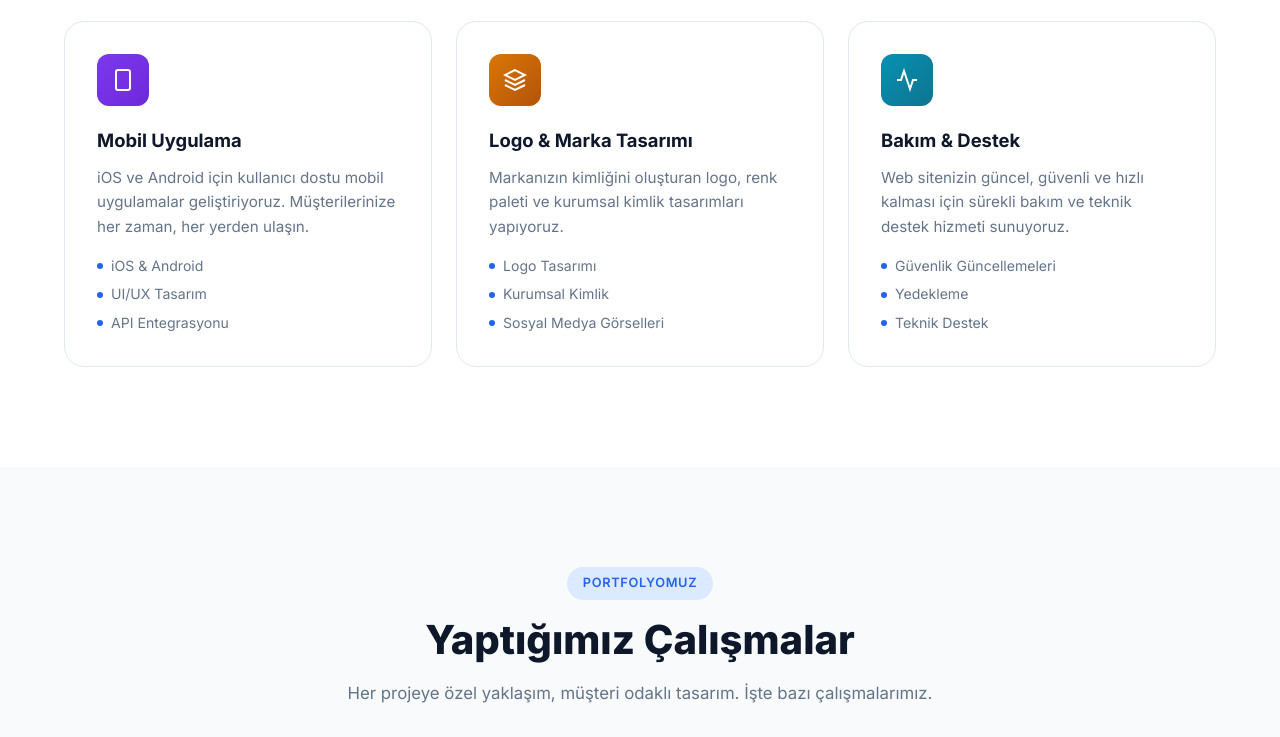
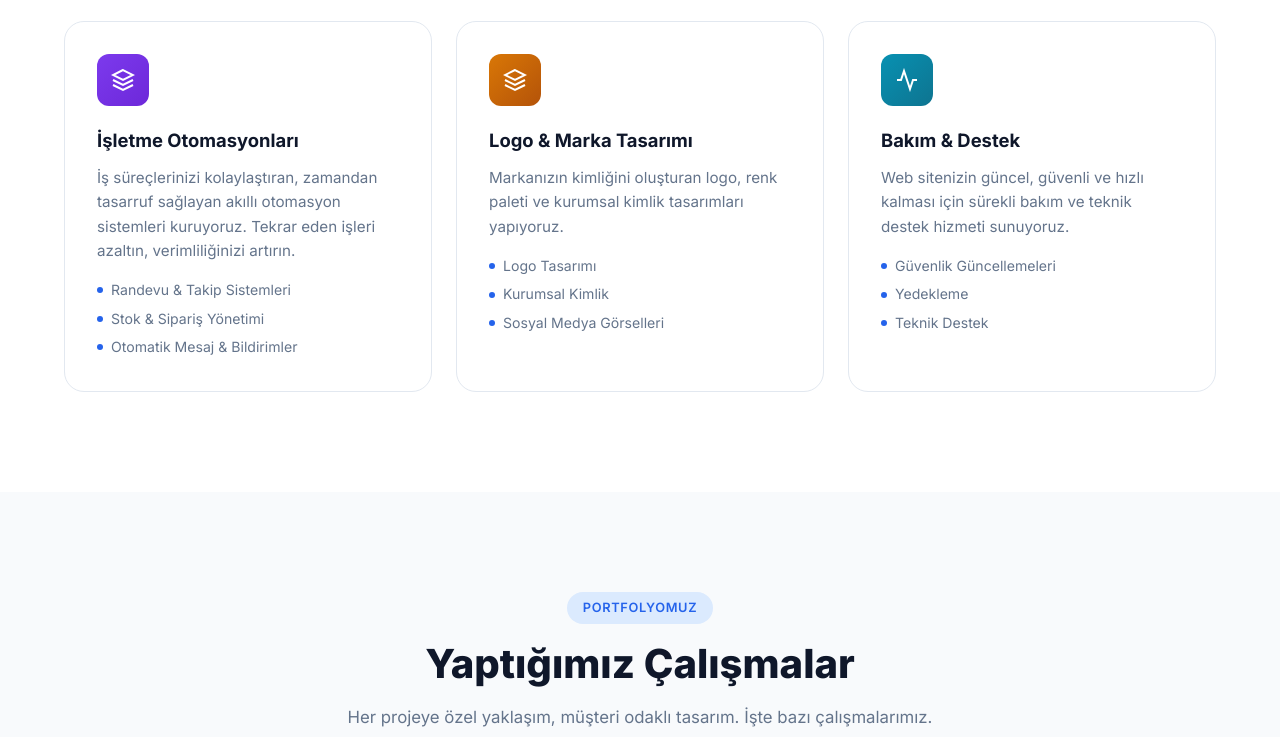
Before and after one commit to tasozgokhan7-lgtm/egomakdijital, a plain HTML site: page index.html in a window 1280 px wide. Shown: the part 1503-2240 px from the top of the page. Drawn offline with Linux system fonts and the light colour scheme.

Commit message:
footer update

```diff
--- a/index.html
+++ b/index.html
@@ -181,15 +181,15 @@
           <article class="service-card">
             <div class="service-card__icon" style="background: linear-gradient(135deg, #7c3aed, #6d28d9);">
               <svg viewBox="0 0 24 24" fill="none" stroke="currentColor" stroke-width="2">
-                <rect x="5" y="2" width="14" height="20" rx="2"/><line x1="12" y1="18" x2="12.01" y2="18"/>
+                <path d="M12 2L2 7l10 5 10-5-10-5z"/><path d="M2 17l10 5 10-5"/><path d="M2 12l10 5 10-5"/>
               </svg>
             </div>
-            <h3>Mobil Uygulama</h3>
-            <p>iOS ve Android için kullanıcı dostu mobil uygulamalar geliştiriyoruz. Müşterilerinize her zaman, her yerden ulaşın.</p>
+            <h3>İşletme Otomasyonları</h3>
+            <p>İş süreçlerinizi kolaylaştıran, zamandan tasarruf sağlayan akıllı otomasyon sistemleri kuruyoruz. Tekrar eden işleri azaltın, verimliliğinizi artırın.</p>
             <ul class="service-card__list">
-              <li>iOS & Android</li>
-              <li>UI/UX Tasarım</li>
-              <li>API Entegrasyonu</li>
+              <li>Randevu & Takip Sistemleri</li>
+              <li>Stok & Sipariş Yönetimi</li>
+              <li>Otomatik Mesaj & Bildirimler</li>
             </ul>
           </article>
 
@@ -667,7 +667,7 @@
                 <option value="kurumsal">Kurumsal Web Sitesi</option>
                 <option value="eticaret">E-Ticaret Sitesi</option>
                 <option value="seo">SEO Hizmeti</option>
-                <option value="mobil">Mobil Uygulama</option>
+                <option value="otomasyon">İşletme Otomasyonu</option>
                 <option value="diger">Diğer</option>
               </select>
             </div>
@@ -713,7 +713,7 @@
             <li><a href="#hizmetler">Kurumsal Web Sitesi</a></li>
             <li><a href="#hizmetler">E-Ticaret Sitesi</a></li>
             <li><a href="#hizmetler">SEO Optimizasyonu</a></li>
-            <li><a href="#hizmetler">Mobil Uygulama</a></li>
+            <li><a href="#hizmetler">İşletme Otomasyonları</a></li>
           </ul>
         </div>
         <div class="footer__contact">
```
